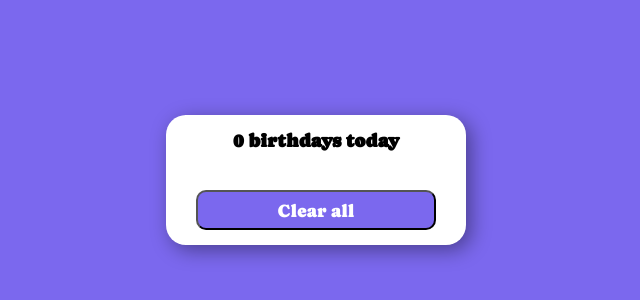
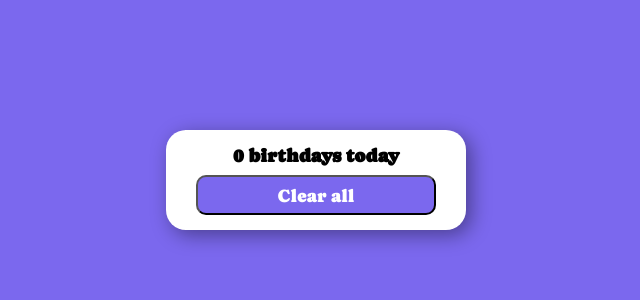
Before and after one commit to sabaPhruidze/birthday, a React (Vite) app: page /change in a window 1280 px wide. Shown: the part 220-520 px from the top of the page, without its empty margins (324-964 px from the left). Built offline with nearby package versions, Linux system fonts and the light colour scheme.

Commit message:
I completed this task

```diff
--- a/src/App.css
+++ b/src/App.css
@@ -20,8 +20,8 @@
 .container {
   min-width: 300px;
   max-width:500px;
-  min-height:130px;
-  max-height:800px;
+  min-height: 100px;
+  max-height:700px;
   background-color: #fff;
   padding:15px 30px;
   border-radius: 20px;
@@ -80,3 +80,8 @@ button:focus, button:active {
   border: 0;
   transform: scale(0.96);
 }
+@media (max-height: 730px) {
+  .body {
+    height:800px;
+  }
+}
```
